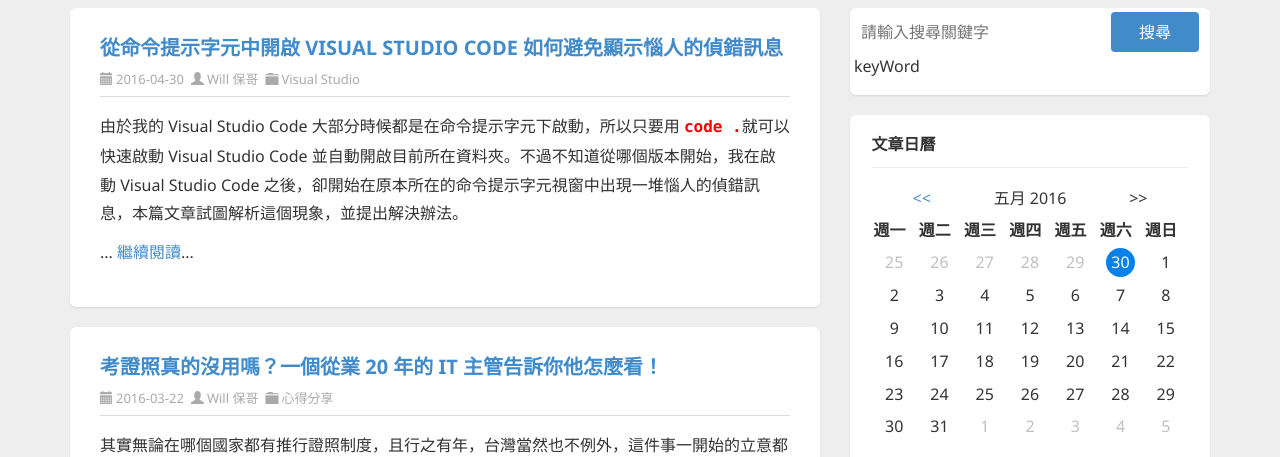
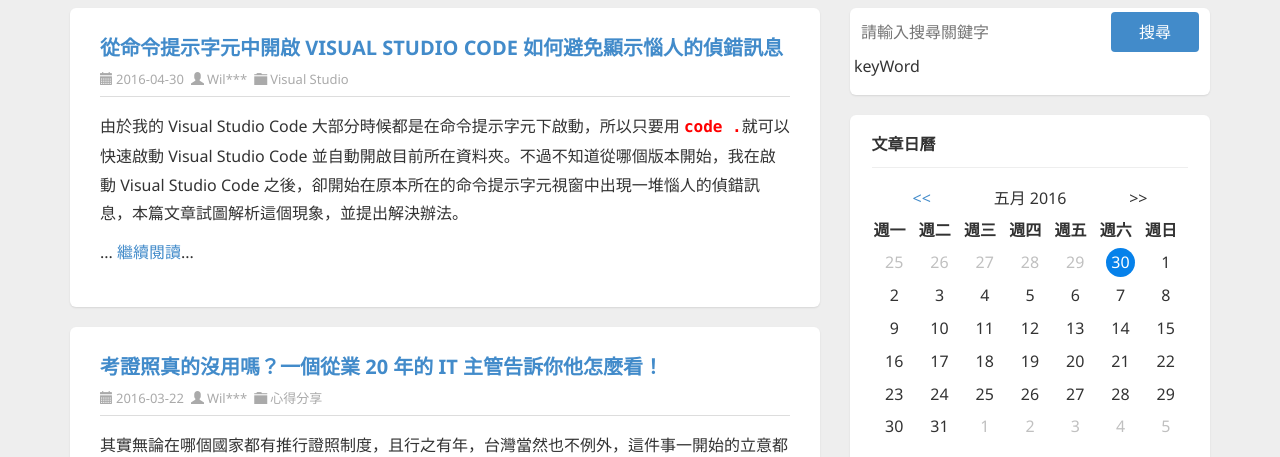
Before and after one commit to edielin/Angular_demo1, an Angular app: page / in a window 1280 px wide. Shown: the part 241-698 px from the top of the page. Built offline with nearby package versions, Linux system fonts and the light colour scheme.

Commit message:
完成上一步新Pipe元件(mask)實作 --- 字串超過多少字之後以***結尾

```diff
--- a/src/app/app.component.html
+++ b/src/app/app.component.html
@@ -17,7 +17,7 @@
                 </h2>
                 <div class="post-info clearfix">
                   <span class="post-date"><i class="glyphicon glyphicon-calendar"></i>{{item.date | date: 'yyyy-MM-dd'}}</span>
-                  <span class="post-author"><i class="glyphicon glyphicon-user"></i><a href="http://blog.miniasp.com/author/will.aspx">{{item.author}}</a></span>
+                  <span class="post-author"><i class="glyphicon glyphicon-user"></i><a href="http://blog.miniasp.com/author/will.aspx">{{item.author | mask: 3}}</a></span>
                   <span class="post-category"><i class="glyphicon glyphicon-folder-close"></i><a [href]="item.category-link">{{ item.category  }}</a></span>
                 </div>
               </header>
--- a/src/app/mask.pipe.ts
+++ b/src/app/mask.pipe.ts
@@ -5,7 +5,11 @@ import { Pipe, PipeTransform } from '@angular/core';
 })
 export class MaskPipe implements PipeTransform {
 
-  transform(value: any, args?: any): any {
+  transform(value: string, max_chars: number = 2): any {
+    if (value && value.length > max_chars) {
+      return value.substr(0, max_chars) + '***';
+    }
+
     return null;
   }
 
```
